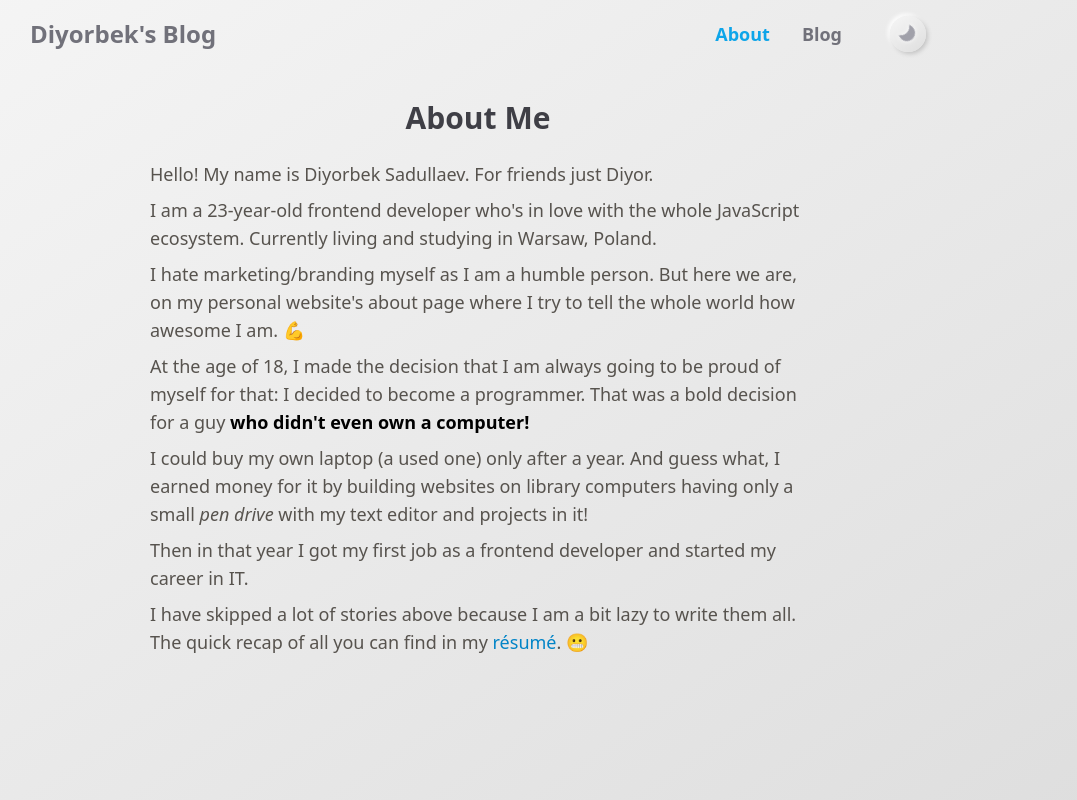
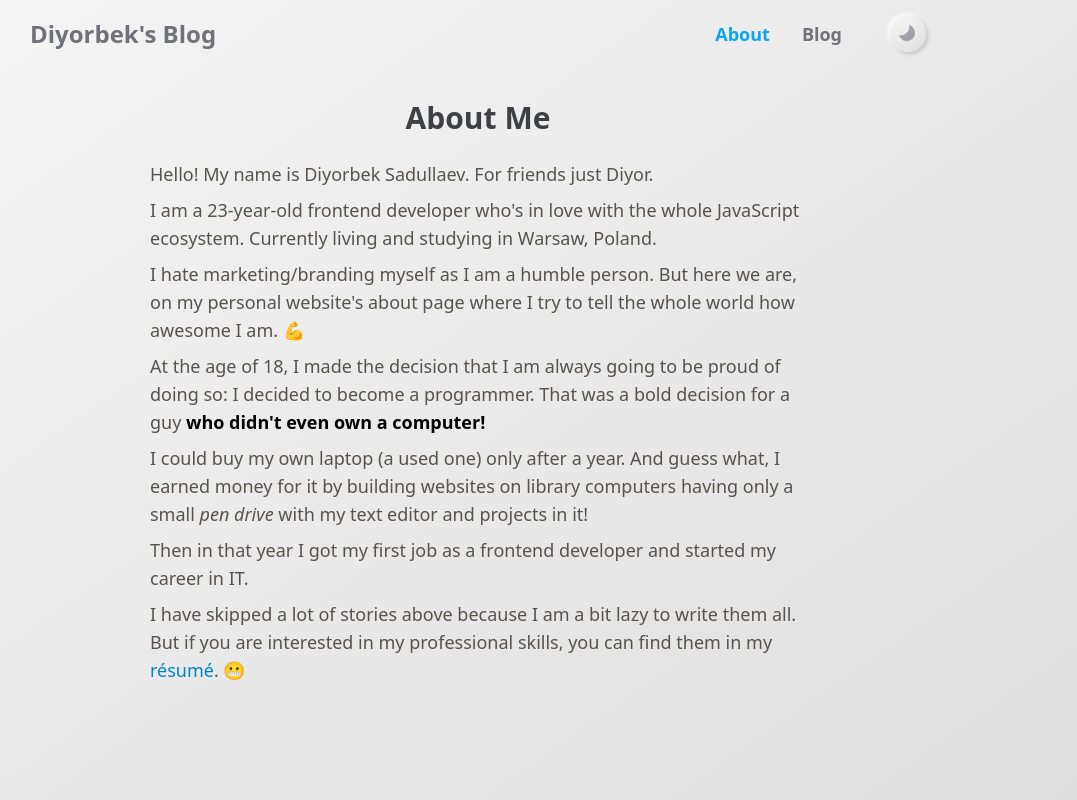
Before and after one commit to diyorbek/diyorbek.blog, a Next.js app: page /about in a window 1280 px wide. Shown: the whole page, without its empty margins (162-1239 px from the left). Built offline with nearby package versions, Linux system fonts and the light colour scheme.

Commit message:
update info

```diff
--- /dev/null
+++ b/components/icons/Telegram.tsx
@@ -0,0 +1,9 @@
+import { SVGAttributes } from "react";
+
+export function Telegram(props: SVGAttributes<SVGElement>) {
+  return (
+    <svg focusable="false" viewBox="0 0 16 16" fill="currentColor" {...props}>
+      <path d="M16 8A8 8 0 1 1 0 8a8 8 0 0 1 16 0zM8.287 5.906c-.778.324-2.334.994-4.666 2.01-.378.15-.577.298-.595.442-.03.243.275.339.69.47l.175.055c.408.133.958.288 1.243.294.26.006.549-.1.868-.32 2.179-1.471 3.304-2.214 3.374-2.23.05-.012.12-.026.166.016.047.041.042.12.037.141-.03.129-1.227 1.241-1.846 1.817-.193.18-.33.307-.358.336a8.154 8.154 0 0 1-.188.186c-.38.366-.664.64.015 1.088.327.216.589.393.85.571.284.194.568.387.936.629.093.06.183.125.27.187.331.236.63.448.997.414.214-.02.435-.22.547-.82.265-1.417.786-4.486.906-5.751a1.426 1.426 0 0 0-.013-.315.337.337 0 0 0-.114-.217.526.526 0 0 0-.31-.093c-.3.005-.763.166-2.984 1.09z" />
+    </svg>
+  );
+}
--- a/pages/about.tsx
+++ b/pages/about.tsx
@@ -1,7 +1,7 @@
-import Head from 'next/head';
-import Link from 'next/link';
-import React from 'react';
-import { PageContainer } from '../components/PageContainer';
+import Head from "next/head";
+import Link from "next/link";
+import React from "react";
+import { PageContainer } from "../components/PageContainer";
 
 export default function About() {
   return (
@@ -17,9 +17,9 @@ export default function About() {
           <p>Hello! My name is Diyorbek Sadullaev. For friends just Diyor.</p>
 
           <p>
-            I am a 23-year-old frontend developer who's in love with the whole
-            JavaScript ecosystem. Currently living and studying in Warsaw,
-            Poland.
+            I am a {new Date().getFullYear() - 1998}-year-old frontend developer
+            who's in love with the whole JavaScript ecosystem. Currently living
+            and studying in Warsaw, Poland.
           </p>
 
           <p>
@@ -30,9 +30,8 @@ export default function About() {
 
           <p>
             At the age of 18, I made the decision that I am always going to be
-            proud of myself for that: I decided to become a programmer. That was
-            a bold decision for a guy{' '}
-            <strong>who didn't even own a computer!</strong>
+            proud of doing so: I decided to become a programmer. That was a bold
+            decision for a guy <strong>who didn't even own a computer!</strong>
           </p>
 
           <p>
@@ -49,8 +48,9 @@ export default function About() {
 
           <p>
             I have skipped a lot of stories above because I am a bit lazy to
-            write them all. The quick recap of all you can find in my{' '}
-            <Link href="/cv">résumé</Link>. 😬
+            write them all. But if you are interested in my professional skills,
+            you can find them in my{" "}
+            <Link href="/Diyobek_Sadullaev_s_resume.pdf">résumé</Link>. 😬
           </p>
         </div>
       </PageContainer>
--- a/pages/index.tsx
+++ b/pages/index.tsx
@@ -1,12 +1,13 @@
-import Head from 'next/head';
-import React from 'react';
-import Avatar from '../components/Avatar';
-import ButtonLink from '../components/ButtonLink';
-import { GitHub } from '../components/icons/GitHub';
-import { LinkedIn } from '../components/icons/LinkedIn';
-import { StackOverflow } from '../components/icons/StackOverflow';
-import { PageContainer } from '../components/PageContainer';
-import { PageHeader } from '../components/PageHeader';
+import Head from "next/head";
+import React from "react";
+import Avatar from "../components/Avatar";
+import ButtonLink from "../components/ButtonLink";
+import { GitHub } from "../components/icons/GitHub";
+import { LinkedIn } from "../components/icons/LinkedIn";
+import { StackOverflow } from "../components/icons/StackOverflow";
+import { Telegram } from "../components/icons/Telegram";
+import { PageContainer } from "../components/PageContainer";
+import { PageHeader } from "../components/PageHeader";
 
 export default function Home() {
   return (
@@ -31,32 +32,45 @@ export default function Home() {
           </div>
 
           <p className="sm:text-xl text-md text-center text-gray-600 dark:text-gray-300">
-            I am a frontend developer
+            I am a software developer
           </p>
 
           <div className="socials rounded-full flex justify-between items-center sm:mb-8 mb-6 p-2">
             <a
               className="outline-none px-2 focus:text-blue-600 hover:text-blue-600 text-gray-600 dark:text-gray-400  dark:hover:text-blue-500 dark:focus:text-blue-500"
               href="https://www.linkedin.com/in/diyorbek-sadullaev/"
+              target="_blank"
             >
               <LinkedIn className="text-2xl" />
             </a>
             <a
               className="outline-none px-2 focus:text-gray-800 hover:text-gray-800 text-gray-600 dark:text-gray-400 dark:hover:text-gray-50 dark:focus:text-gray-50"
               href="https://github.com/Diyorbek"
+              target="_blank"
             >
               <GitHub className="text-2xl " />
             </a>
             <a
+              className="outline-none px-2 focus:text-blue-400 hover:text-blue-400 text-gray-600 dark:text-gray-400 dark:hover:text-blue-400 dark:focus:text-blue-400"
+              href="https://t.me/brogrammist"
+              target="_blank"
+            >
+              <Telegram className="text-2xl " />
+            </a>
+            <a
               className="outline-none px-2 text-gray-600 dark:text-gray-400"
               href="https://stackoverflow.com/users/9838291/diyorbek-sadullayev"
+              target="_blank"
             >
               <StackOverflow className="text-2xl" />
             </a>
           </div>
 
           <div className="w-70 flex sm:flex-row flex-col justify-between items-center mb-6">
-            <ButtonLink href="/cv" className="mb-2 sm:mb-0">
+            <ButtonLink
+              href="/Diyobek_Sadullaev_s_resume.pdf"
+              className="mb-2 sm:mb-0"
+            >
               Résumé
             </ButtonLink>
             <ButtonLink href="/about" className="sm:mx-2 mb-2 sm:mb-0">
```
Also changed, not shown: 2 other files (tests, documents, lock files or other folders).
